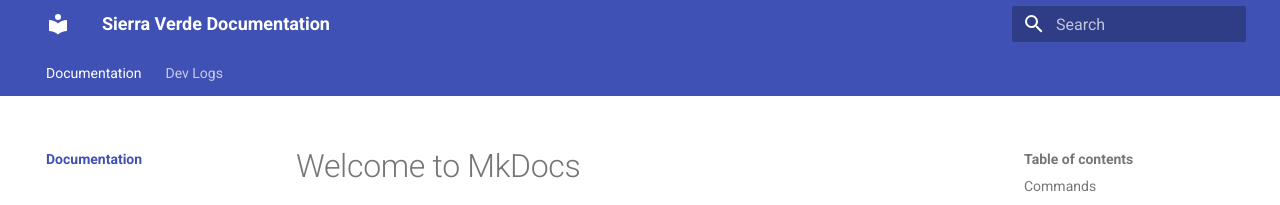
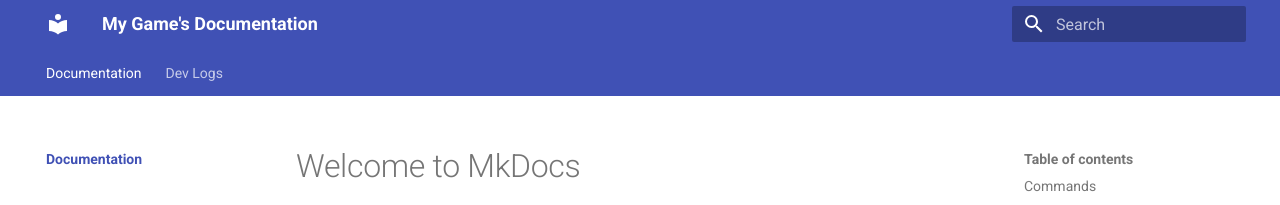
Before and after one commit to GekkotaDev/ggt, an MkDocs documentation site: the page built from docs/index.md, in a window 1280 px wide. Shown: the top 205 px of the page. Built offline with MkDocs 1.6.1 and Material for MkDocs 9.7.7, drawn with Linux system fonts in a browser that asks for light colours.

```diff
--- a/mkdocs.yaml
+++ b/mkdocs.yaml
@@ -1,4 +1,6 @@
-site_name: Sierra Verde Documentation
+site_description: Lorem ipsum dolor sit amet
+site_name: My Game's Documentation
+site_url : https://gekkotadev.github.io/ggt
 
 extra_css:
   - stylesheets/index.css
```
